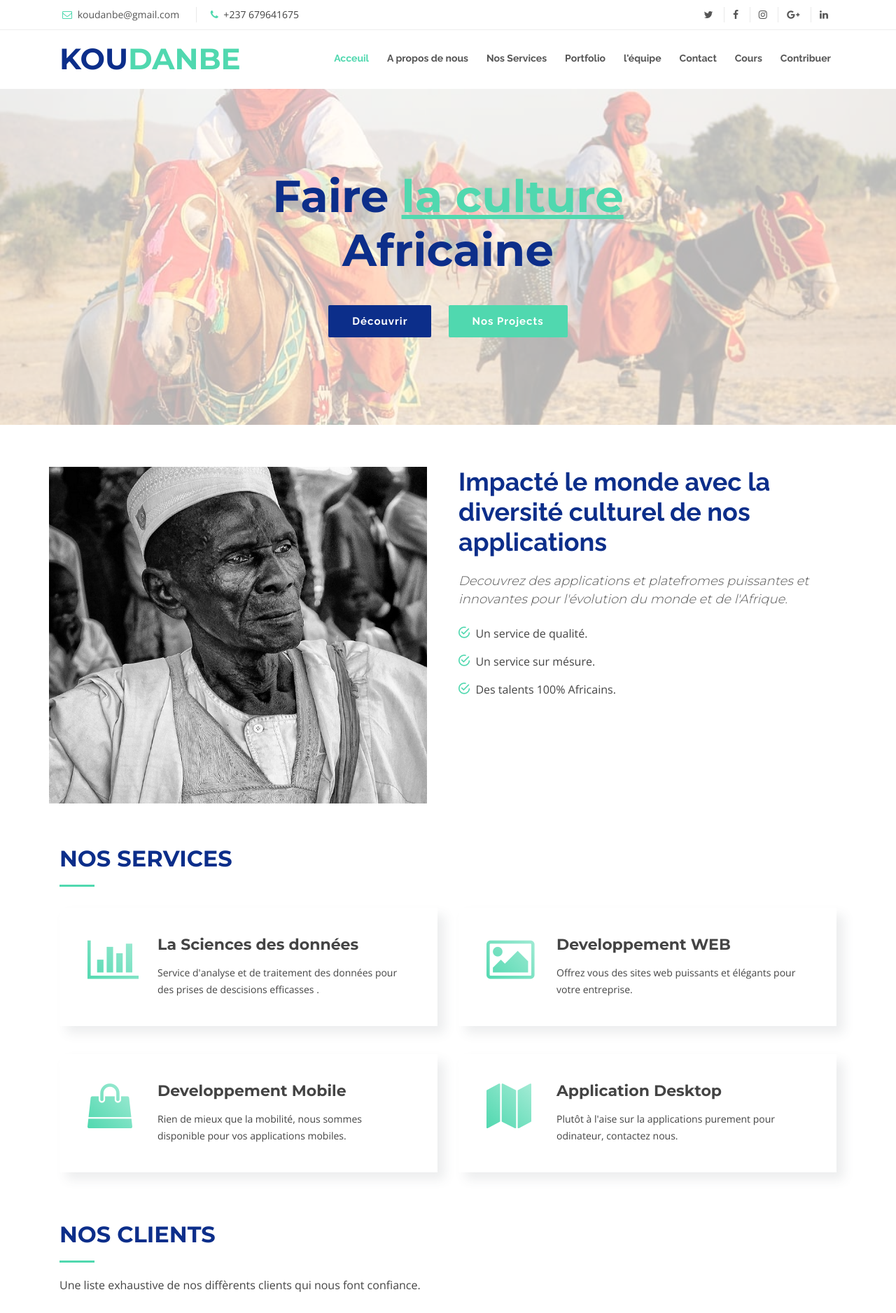
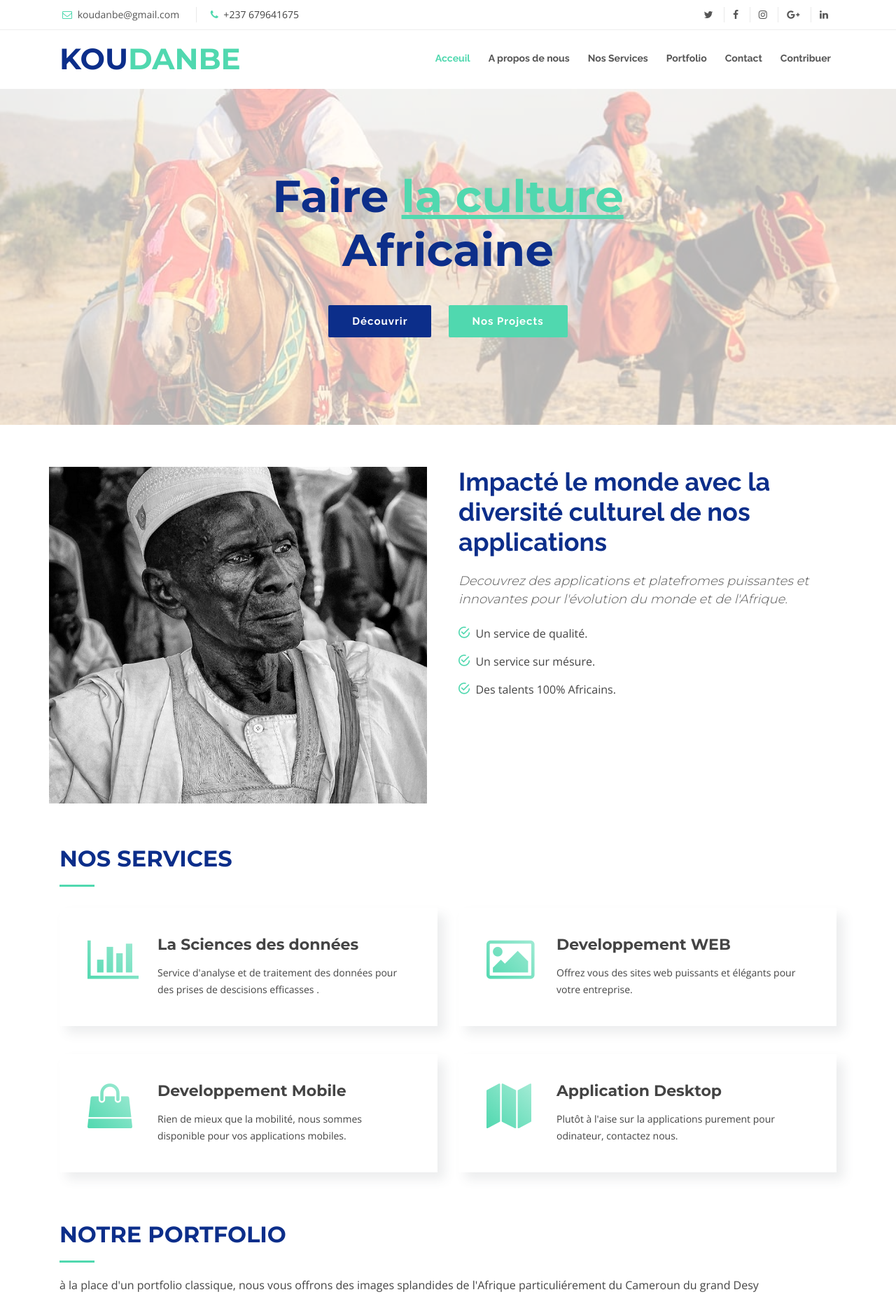
Before and after one commit to calvinkda/koudanbe, a Django app: page / in a window 1280 px wide. Shown: the top 1876 px of the page at 70% size. Run offline with Django 3.2, Linux system fonts and the light colour scheme; some libraries are stand-ins or nearby versions; some web fonts are replaced.

Commit message:
retrait des section team et partenaire

```diff
--- a/templates/base/head.html
+++ b/templates/base/head.html
@@ -52,9 +52,9 @@
           <li><a href="#about">A propos de nous</a></li>
           <li><a href="#services">Nos Services</a></li>
           <li><a href="#portfolio">Portfolio</a></li>
-          <li><a href="#team">l'équipe</a></li>
+         <!--  <li><a href="#team">l'équipe</a></li>-->
           <li><a href="#contact">Contact</a></li>
-            <li><a href="{{cours_url}}">Cours</a></li>
+            <!-- <li><a href="{{cours_url}}">Cours</a></li>-->
             <li><a href="{{contribution_url}}">Contribuer</a></li>
         </ul>
       </nav><!-- #nav-menu-container -->
--- a/templates/index.html
+++ b/templates/index.html
@@ -107,7 +107,7 @@
     <!--==========================
       Clients Section
     ============================-->
-    <section id="clients" class="wow fadeInUp">
+    <!--<section id="clients" class="wow fadeInUp">
       <div class="container">
         <div class="section-header">
           <h2>Nos Clients</h2>
@@ -126,7 +126,8 @@
         </div>
 
       </div>
-    </section><!-- #clients -->
+    </section>-->
+      <!-- #clients -->
 
     <!--==========================
       Our Portfolio Section
@@ -331,7 +332,7 @@
     <!--==========================
       Our Team Section
     ============================-->
-    <section id="team" class="wow fadeInUp">
+   <!-- <section id="team" class="wow fadeInUp">
       <div class="container">
         <div class="section-header">
           <h2>l'équipe </h2>
@@ -436,7 +437,8 @@
 
 
       </div>
-    </section><!-- #team -->
+    </section> -->
+      <!-- #team -->
 
     <!--==========================
       Contact Section
```
